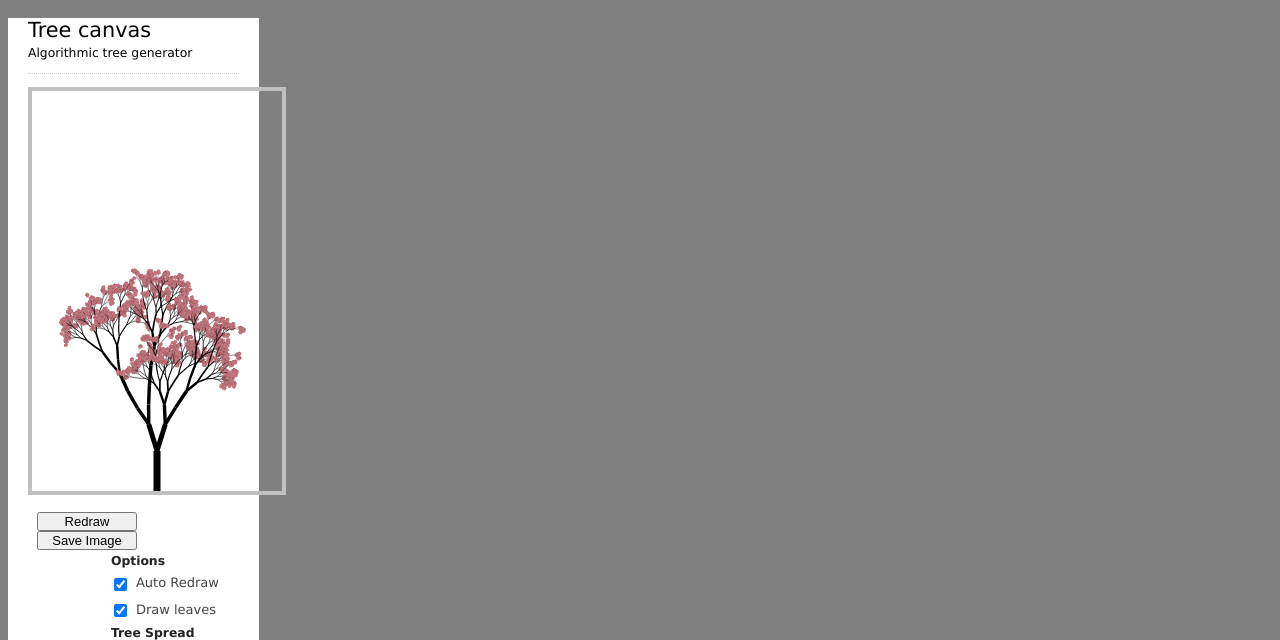
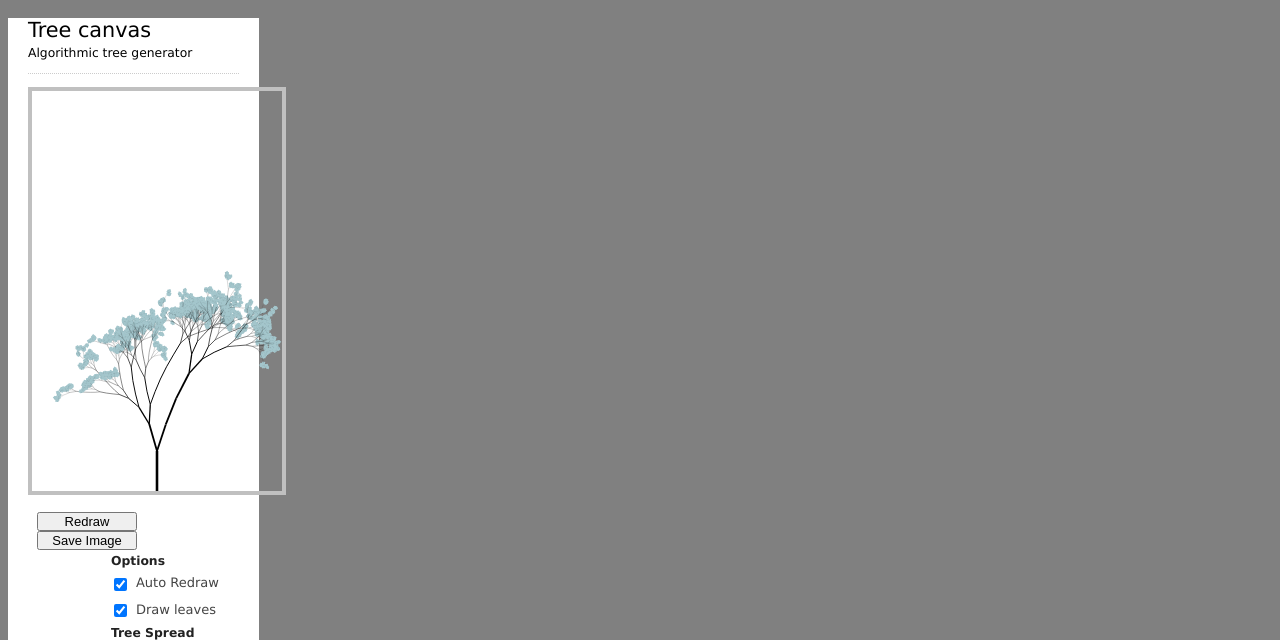
Before and after one commit to marissala/NM2207_Final, a website: page Final_assignment/www/index.html in a window 1280 px wide. Both pictures are taken after a click on the checkbox 120 px from the left and 726 px from the top of the page. Shown: the part 142-782 px from the top of the page. Drawn offline with nearby package versions, Linux system fonts and the light colour scheme; files whose address does not match are found by name.

Commit message:
Fixed bug - trees are now drawn separately for both canvases

```diff
--- a/Final_assignment/www/index.html
+++ b/Final_assignment/www/index.html
@@ -297,7 +297,8 @@ branch : function(depth) {
                     if(Input.canvas.getContext("2d")) {
 
                     Input.redraw.onclick = function() {
-                        drawTree();
+                        ctx = Input.canvas.getContext("2d");
+                        drawTree(Input);
                     }
 
                     Input.saveImage.onclick = function() {
@@ -315,20 +316,22 @@ branch : function(depth) {
                         if(this.checked == false)
                             clearInterval(intervalId);
                         else
-                            intervalId = setInterval ("drawTree()", 1000 );
+                            ctx = Input.canvas.getContext("2d");
+                            intervalId = setInterval ("drawTree(Input)", 1000);
                     }
 
                     Input.canvas.height = height;
                     Input.canvas.width = width;
                     ctx = Input.canvas.getContext("2d");
-                    drawTree();
+                    drawTree(Input);
 
                     } else {
                         document.getElementById('form_container').innerHTML = "Your browser doen't support Canvas!";
                     }
                 };
 
-                function drawTree() {
+                function drawTree(Input) {
+                    //ctx = Input.canvas.getContext("2d");
                     var drawLeaves = Input.noLeaves.checked;
                     var treeSpread = Input.spread.value;
                     var temp  = Input.leaveType.value;
```
